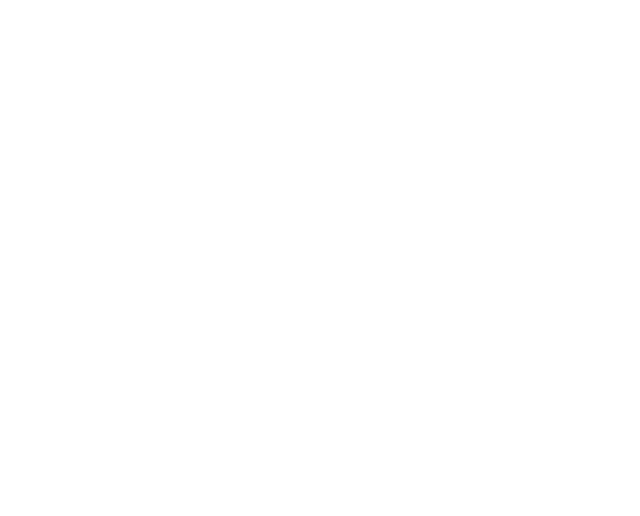
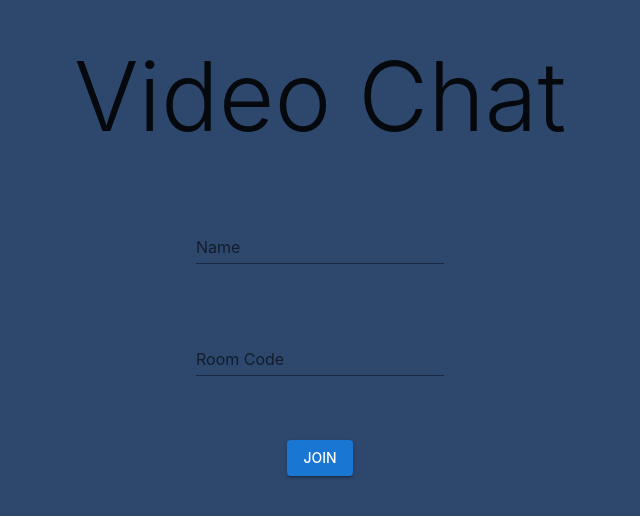
Before and after one commit to flextian/video-chat-a, a React (Create React App) app in the folder website/: page /start in a window 1280 px wide. Shown: the part 142-658 px from the top of the page, without its empty margins (320-960 px from the left). Built offline with nearby package versions, Linux system fonts and the light colour scheme.

Commit message:
finished start page

```diff
--- a/website/src/App.css
+++ b/website/src/App.css
@@ -36,3 +36,7 @@
     transform: rotate(360deg);
   }
 }
+
+html, body {
+  height: '100%',
+}
--- a/website/src/App.js
+++ b/website/src/App.js
@@ -4,10 +4,27 @@
 import { HomePage } from "./App/HomePage";
 import { ScreenPage } from "./App/ScreenPage/ScreenPage";
 import { StartPage } from "./App/StartPage";
+import { createTheme, ThemeProvider } from "@mui/material";
 
-
+const mainTheme = createTheme({
+  typography: {
+    fontFamily: [
+      '-apple-system',
+      'BlinkMacSystemFont',
+      '"Segoe UI"',
+      'Roboto',
+      '"Helvetica Neue"',
+      'Arial',
+      'sans-serif',
+      '"Apple Color Emoji"',
+      '"Segoe UI Emoji"',
+      '"Segoe UI Symbol"',
+    ].join(','),
+  },
+});
 function App() {
   return (
+    <ThemeProvider theme={mainTheme}>
       <BrowserRouter>
         <Routes>
           <Route path="/start" element={<StartPage />}></Route>
@@ -15,6 +32,8 @@
           <Route path="/screenPage" element={<ScreenPage />}></Route>
         </Routes>
       </BrowserRouter>
+    </ThemeProvider>
+
   );
 }
 
--- a/website/src/App/StartPage.js
+++ b/website/src/App/StartPage.js
@@ -1,8 +1,43 @@
 import styled from "styled-components";
 import React from "react";
+import {Box, Typography, Button, TextField, Grid} from "@mui/material";
 
 export const StartPage = () => {
     return (
-        <></>
+        <GridContainer>
+            <Grid container spacing={8}
+                sx={{
+                    display: 'flex',
+                    flexDirection: 'column',
+                    width: '100%',
+                    height: '100%',
+                    alignItems: 'center',
+                    justifyContent: 'center',
+                    color: 'text.primary'
+                }}
+            >
+                <Grid item>
+                    <Typography variant={'h1'}>Video Chat</Typography>
+                </Grid>
+                <Grid item>
+                    <TextField id="standard-basic" label="Name" variant="standard" />
+                </Grid>
+                <Grid item>
+                    <TextField id="standard-basic" label="Room Code" variant="standard" />
+                </Grid>
+                <Grid item>
+                    <Button variant="contained" size="Large" >Join</Button>
+                </Grid>
+            </Grid>
+        </GridContainer>
+
     );
-  };
+}
+
+const GridContainer = styled.div`
+  background-color: #2d476d;
+  height: 100vh;
+  display: flex;
+  justify-content:center;
+  align-items:center;
+`;
```
Lines whose indentation alone changed are shown as unchanged.
